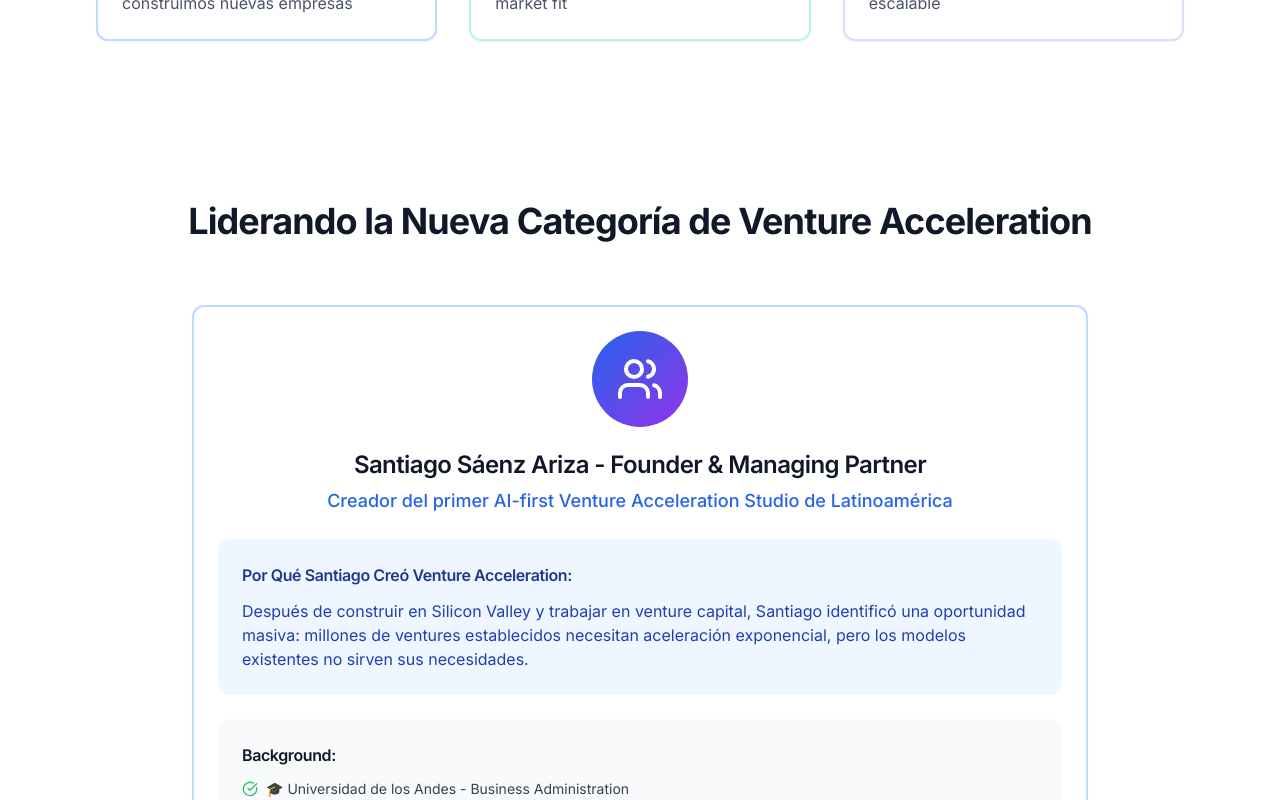
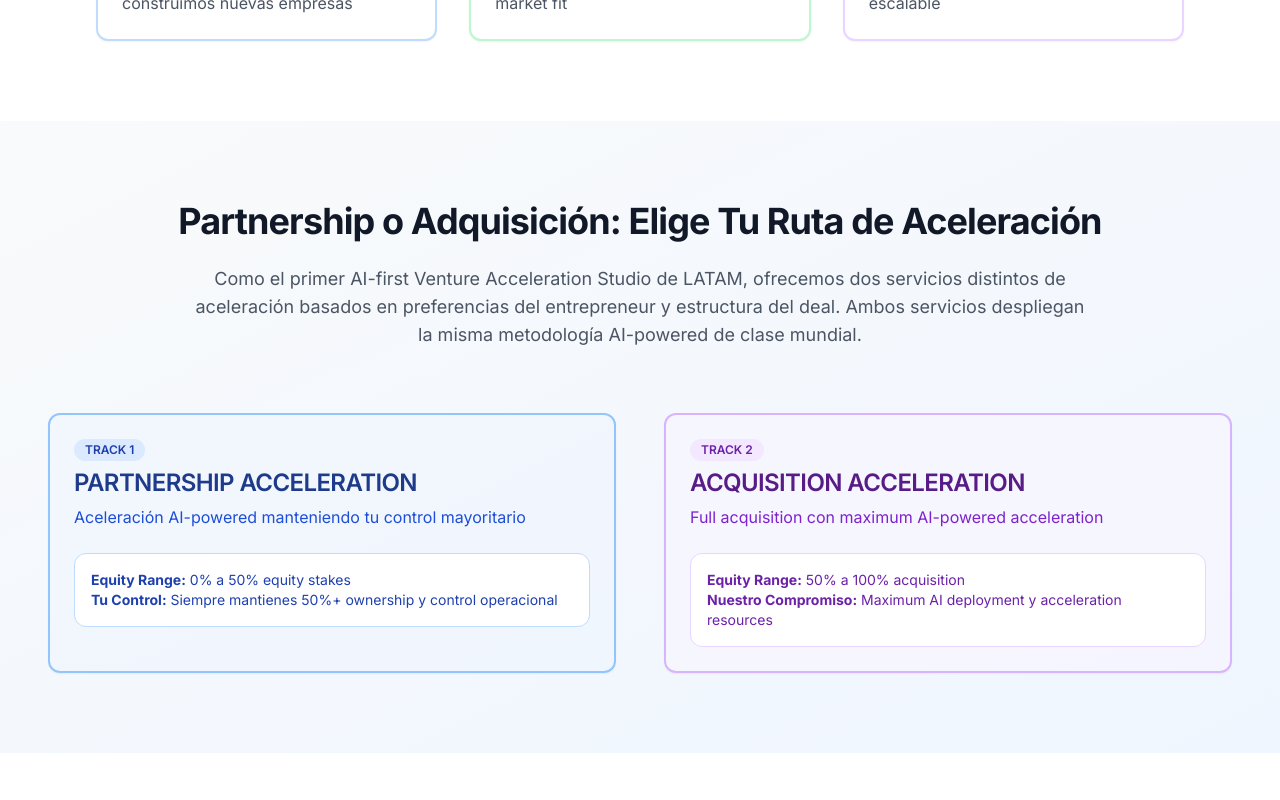
Before and after one commit to ferrixventures-account/ferrix-ventures-website, a React (Vite) app: page / in a window 1280 px wide. Shown: the part 1660-2460 px from the top of the page. Built offline with nearby package versions, Linux system fonts and the light colour scheme.

Commit message:
Remove deep dive sections
Remove the sections that deep dive into the general tracks.

```diff
--- a/src/pages/Index.tsx
+++ b/src/pages/Index.tsx
@@ -480,6 +480,55 @@ const Index = () => {
         </div>
       </section>
 
+      {/* Service Portfolio Section */}
+      <section id="services" className="py-20 px-4 bg-gradient-to-br from-gray-50 to-blue-50">
+        <div className="container mx-auto max-w-7xl">
+          <div className="text-center mb-16">
+            <h2 className="text-3xl md:text-4xl font-bold text-gray-900 mb-6">
+              {currentContent.services.title}
+            </h2>
+            <p className="text-lg text-gray-600 max-w-4xl mx-auto">
+              {currentContent.services.subtitle}
+            </p>
+          </div>
+
+          <div className="grid lg:grid-cols-2 gap-12">
+            {/* Partnership Acceleration */}
+            <Card className="border-2 border-blue-300 bg-blue-50/50">
+              <CardHeader>
+                <Badge className="w-fit bg-blue-100 text-blue-800 hover:bg-blue-100">TRACK 1</Badge>
+                <CardTitle className="text-2xl text-blue-900">{currentContent.services.partnership.title}</CardTitle>
+                <CardDescription className="text-blue-700 text-base">
+                  {currentContent.services.partnership.subtitle}
+                </CardDescription>
+              </CardHeader>
+              <CardContent className="space-y-4">
+                <div className="bg-white p-4 rounded-lg border border-blue-200">
+                  <p className="text-sm text-blue-800"><strong>{language === 'es' ? 'Equity Range' : 'Equity Range'}:</strong> {currentContent.services.partnership.equity}</p>
+                  <p className="text-sm text-blue-800"><strong>{language === 'es' ? 'Tu Control' : 'Your Control'}:</strong> {currentContent.services.partnership.control}</p>
+                </div>
+              </CardContent>
+            </Card>
+
+            {/* Acquisition Acceleration */}
+            <Card className="border-2 border-purple-300 bg-purple-50/50">
+              <CardHeader>
+                <Badge className="w-fit bg-purple-100 text-purple-800 hover:bg-purple-100">TRACK 2</Badge>
+                <CardTitle className="text-2xl text-purple-900">{currentContent.services.acquisition.title}</CardTitle>
+                <CardDescription className="text-purple-700 text-base">
+                  {currentContent.services.acquisition.subtitle}
+                </CardDescription>
+              </CardHeader>
+              <CardContent className="space-y-4">
+                <div className="bg-white p-4 rounded-lg border border-purple-200">
+                  <p className="text-sm text-purple-800"><strong>{language === 'es' ? 'Equity Range' : 'Equity Range'}:</strong> {currentContent.services.acquisition.equity}</p>
+                  <p className="text-sm text-purple-800"><strong>{language === 'es' ? 'Nuestro Compromiso' : 'Our Commitment'}:</strong> {currentContent.services.acquisition.commitment}</p>
+                </div>
+              </CardContent>
+            </Card>
+          </div>
+        </div>
+      </section>
 
       {/* Leadership Section */}
       <section id="about" className="py-20 px-4 bg-white">
```
